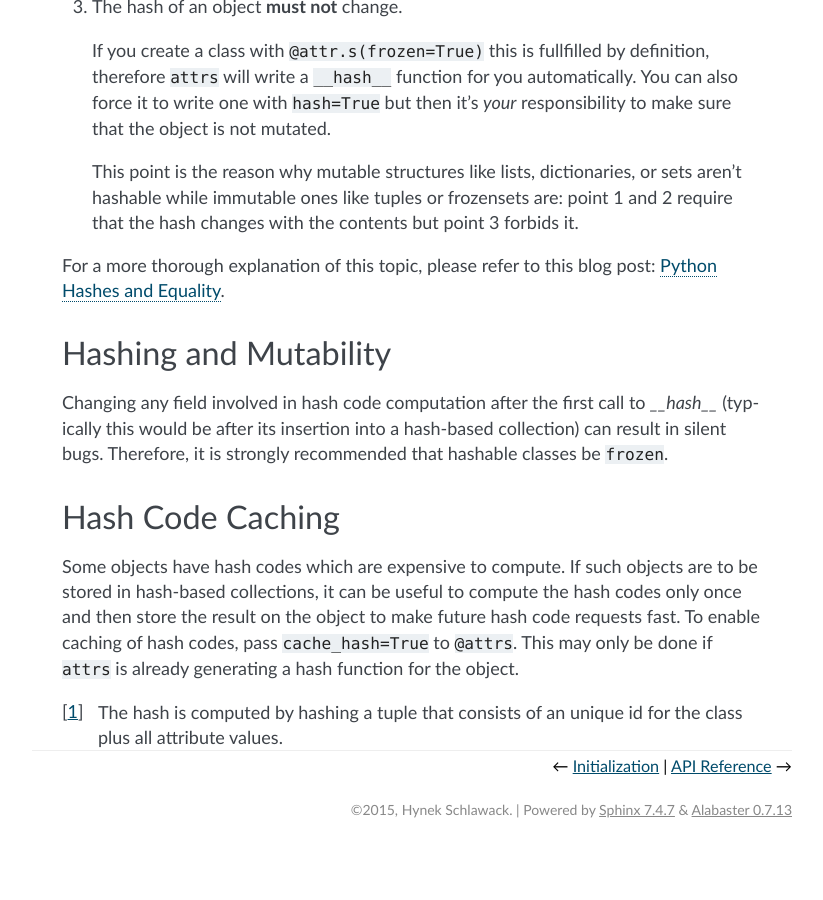
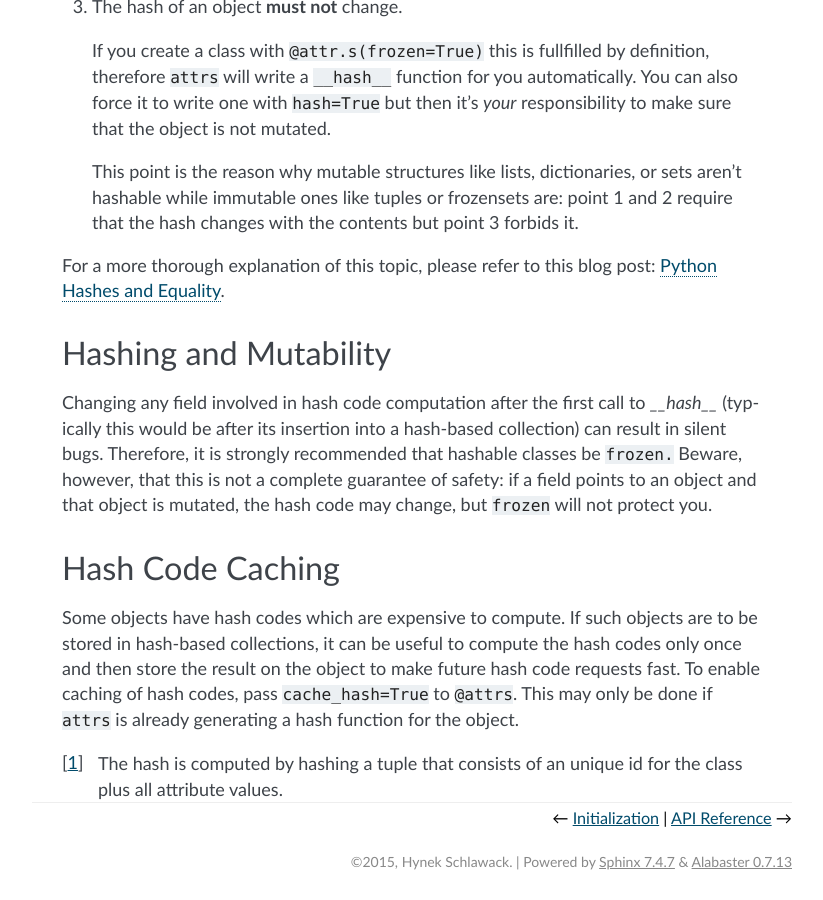
Before and after one commit to python-attrs/attrs, a Sphinx documentation site: the page built from docs/hashing.rst, in a window 1280 px wide and 900 px high, scrolled down 1667 px. Shown: the whole window, without its empty margins (338-1161 px from the left). Built offline with Sphinx 7.4.7, drawn with Linux system fonts in a browser that asks for light colours; before the commit the page ends 2515 px from its top, so only the background shows below that.

Commit message:
Improve documentation of safety constraints on hashable objects (#505)
* Clarify documentation for hashing

Makes clear that hashable objects need to be deeply immutable, in
practice even if not in theory.

Closes #503 .

* Use simple past tense in docs

```diff
--- /dev/null
+++ b/changelog.d/503.change.rst
@@ -0,0 +1 @@
+Clarified documentation for hashing to warn that hashable objects should be deeply immutable (in their usage, even if this is not enforced).
--- a/docs/hashing.rst
+++ b/docs/hashing.rst
@@ -66,7 +66,9 @@ For a more thorough explanation of this topic, please refer to this blog post: `
 Hashing and Mutability
 ----------------------
 Changing any field involved in hash code computation after the first call to `__hash__` (typically this would be after its insertion into a hash-based collection) can result in silent bugs.
-Therefore, it is strongly recommended that hashable classes be ``frozen``.
+Therefore, it is strongly recommended that hashable classes be ``frozen.``
+Beware, however, that this is not a complete guarantee of safety:
+if a field points to an object and that object is mutated, the hash code may change, but ``frozen`` will not protect you.
 
 
 Hash Code Caching
```
Also changed, not shown: 1 other file.
